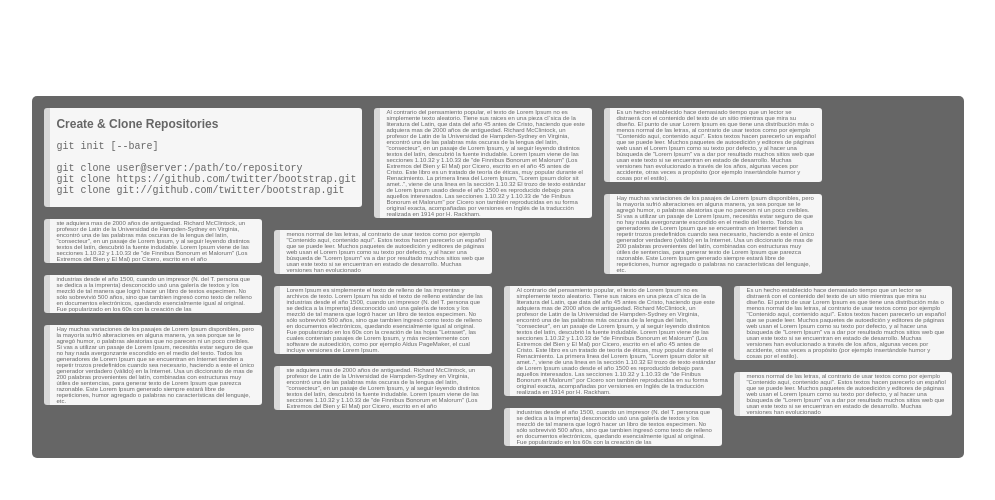
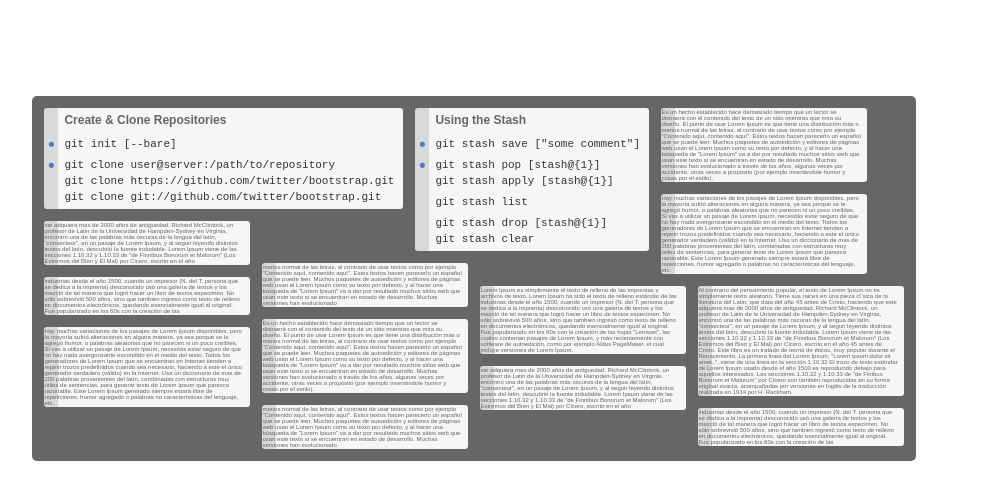
Before and after one commit to jtreml/gitcheater.com, a plain HTML site: page index.html in a window 1280 px wide. Shown: the whole page, without its empty margins (70-1065 px from the left). Drawn offline with Linux system fonts and the light colour scheme.

Commit message:
Add blue dots and sub menu

```diff
--- a/index.html
+++ b/index.html
@@ -28,16 +28,53 @@
 			}
 
 			.item {
-				font-size: 10px;
+				font-size: 11px;
 				position: absolute;
 				margin: 6px;
 				background-color: #F6F6F6;
-				border-left: 6px solid #D9D9D9;
+				border-left: 0px solid #D9D9D9;
 				-moz-border-radius: 3px;
 				border-radius: 3px;
-				padding: 1px 6px 1px 6px;
+				padding: 1px 6px 1px 0px;
 				color: #666;
+				background-image: url('d9d9d9.png');
+				background-repeat: repeat-y;
+				background-position: left;
+				background-size: 14px 1px;
 			}
+
+			.item h1 {
+				margin-left: 20px;
+				margin-top: 4px;
+			}
+
+			.item table {
+				font-size: 11px;
+				vertical-align: middle;
+				margin-bottom: 2px;
+			}
+
+			.item table td.bullet {
+				font-size: 18px;
+				color: #4E7AC7;
+				line-height: 11px;
+				padding-left: 0px;
+				margin-left: 0px;
+				padding-top: 2px;
+				padding-left: 0px;
+				width: 10px;
+				text-align: center;
+				font-weight: bold;
+				cursor: pointer;
+				position: relative;
+			}
+
+			.item table td.code {
+				font-family: "Courier New", Courier, monospace;
+				color: #333;
+				padding-left: 5px;
+			}
+
 
 			.item h1 {
 				font-size: 12px;
@@ -48,23 +85,64 @@
 				max-width: 200px;
 			}
 
-			.code {
-				font-family: "Courier New", Courier, monospace;
+			ul.menu {
+				display: none;
+				position: absolute;
+				list-style: none;
+				left: 6px;
+				top: 8px;
+				padding: 0px;
+				margin: 0px;
+				background-color: #333;
+				border: 1px solid #666;
+				opacity: 0.9;
+				-moz-border-radius: 3px;
+				border-radius: 3px;
+				padding: 3px 5px 7px 5px;
+				text-align: left;
+			}
+
+			ul.menu li a {
+				padding-bottom: 2px;
+			}
+
+			ul.menu li a {
+				font-size: 8px;
+				color: #F6F6F6;
+				white-space: nowrap;
+				text-decoration: none;
+				padding: 2px 5px 2px 4px;
+				-moz-border-radius: 3px;
+				border-radius: 3px;
+			}
+
+			ul.menu li a:hover {
+				background-color: #F6E497;
+				color: #333;
 			}
 		</style>
 
 		<script language="javascript">
 			jQuery(document).ready(function() {
+				jQuery('td.bullet').each(function() {
+					var target = jQuery(this).children('ul.menu');
+					jQuery(this).hover(
+						function(){
+							target.fadeIn('fast');
+						},
+						function(){
+							target.fadeOut('fast');
+						}
+					);
+				});
+
 				var container = jQuery('#container');
 				container.imagesLoaded(function(){
 					container.masonry({
 						itemSelector : '.item',
-						columnWidth: function( containerWidth ) {
-							//return containerWidth / 20;
-							return 1;
-						},
+						columnWidth: 1,
 						isAnimated: true,
-						isFitWidth: true,
+						isFitWidth: true
 					});
 				});
 			});
@@ -75,15 +153,36 @@
 			<div id="container">
 				<div class="item">
 					<h1>Create &amp; Clone Repositories</h1>
-					<p class="code">
-						git init [--bare]<br />&nbsp;<br />
-
-						git clone user@server:/path/to/repository<br />
-						git clone https://github.com/twitter/bootstrap.git<br />
-						git clone git://github.com/twitter/bootstrap.git<br />
-					</p>
+					<table>
+						<tr><td class="bullet">&#149;</td><td class="code">git init [--bare]</td></tr>
+						<tr><td class="bullet"></td><td class="code"></td></tr>
+						<tr><td class="bullet">&#149;</td><td class="code">git clone user@server:/path/to/repository</td></tr>
+						<tr><td class="bullet"></td><td class="code">git clone https://github.com/twitter/bootstrap.git</td></tr>
+						<tr><td class="bullet"></td><td class="code">git clone git://github.com/twitter/bootstrap.git</td></tr>
+					</table>
 				</div>
-				<div class="item small">Al contrario del pensamiento popular, el texto de Lorem Ipsum no es simplemente texto aleatorio. Tiene sus raices en una pieza cl´sica de la literatura del Latin, que data del año 45 antes de Cristo, haciendo que este adquiera mas de 2000 años de antiguedad. Richard McClintock, un profesor de Latin de la Universidad de Hampden-Sydney en Virginia, encontró una de las palabras más oscuras de la lengua del latín, "consecteur", en un pasaje de Lorem Ipsum, y al seguir leyendo distintos textos del latín, descubrió la fuente indudable. Lorem Ipsum viene de las secciones 1.10.32 y 1.10.33 de "de Finnibus Bonorum et Malorum" (Los Extremos del Bien y El Mal) por Cicero, escrito en el año 45 antes de Cristo. Este libro es un tratado de teoría de éticas, muy popular durante el Renacimiento. La primera linea del Lorem Ipsum, "Lorem ipsum dolor sit amet..", viene de una linea en la sección 1.10.32 El trozo de texto estándar de Lorem Ipsum usado desde el año 1500 es reproducido debajo para aquellos interesados. Las secciones 1.10.32 y 1.10.33 de "de Finibus Bonorum et Malorum" por Cicero son también reproducidas en su forma original exacta, acompañadas por versiones en Inglés de la traducción realizada en 1914 por H. Rackham.</div>
+				<div class="item">
+					<h1>Using the Stash</h1>
+					<table>
+						<tr><td class="bullet">&#149;</td><td class="code">git stash save ["some comment"]</td></tr>
+						<tr><td class="bullet"></td><td class="code"></td></tr>
+						<tr>
+							<td class="bullet">&#149;
+								<ul class="menu">
+									<li><a href="#">Man Page</a></li>
+									<li><a href="#">Google</a></li>
+									<li><a href="#">Git Book</a></li>
+								</ul>
+							</td>
+							<td class="code">git stash pop [stash@{1}]</td></tr>
+						<tr><td class="bullet"></td><td class="code">git stash apply [stash@{1}]</td></tr>
+						<tr><td class="bullet"></td><td class="code"></td></tr>
+						<tr><td class="bullet"></td><td class="code">git stash list</td></tr>
+						<tr><td class="bullet"></td><td class="code"></td></tr>
+						<tr><td class="bullet"></td><td class="code">git stash drop [stash@{1}]</td></tr>
+						<tr><td class="bullet"></td><td class="code">git stash clear</td></tr>
+					</table>
+				</div>
 				<div class="item small">Es un hecho establecido hace demasiado tiempo que un lector se distraerá con el contenido del texto de un sitio mientras que mira su diseño. El punto de usar Lorem Ipsum es que tiene una distribución más o menos normal de las letras, al contrario de usar textos como por ejemplo "Contenido aquí, contenido aquí". Estos textos hacen parecerlo un español que se puede leer. Muchos paquetes de autoedición y editores de páginas web usan el Lorem Ipsum como su texto por defecto, y al hacer una búsqueda de "Lorem Ipsum" va a dar por resultado muchos sitios web que usan este texto si se encuentran en estado de desarrollo. Muchas versiones han evolucionado a través de los años, algunas veces por accidente, otras veces a propósito (por ejemplo insertándole humor y cosas por el estilo).</div>
 				<div class="item small">Hay muchas variaciones de los pasajes de Lorem Ipsum disponibles, pero la mayoría sufrió alteraciones en alguna manera, ya sea porque se le agregó humor, o palabras aleatorias que no parecen ni un poco creíbles. Si vas a utilizar un pasaje de Lorem Ipsum, necesitás estar seguro de que no hay nada avergonzante escondido en el medio del texto. Todos los generadores de Lorem Ipsum que se encuentran en Internet tienden a repetir trozos predefinidos cuando sea necesario, haciendo a este el único generador verdadero (válido) en la Internet. Usa un diccionario de mas de 200 palabras provenientes del latín, combinadas con estructuras muy útiles de sentencias, para generar texto de Lorem Ipsum que parezca razonable. Este Lorem Ipsum generado siempre estará libre de repeticiones, humor agregado o palabras no características del lenguaje, etc.</div>
 				<div class="item small">ste adquiera mas de 2000 años de antiguedad. Richard McClintock, un profesor de Latin de la Universidad de Hampden-Sydney en Virginia, encontró una de las palabras más oscuras de la lengua del latín, "consecteur", en un pasaje de Lorem Ipsum, y al seguir leyendo distintos textos del latín, descubrió la fuente indudable. Lorem Ipsum viene de las secciones 1.10.32 y 1.10.33 de "de Finnibus Bonorum et Malorum" (Los Extremos del Bien y El Mal) por Cicero, escrito en el año </div>
```
Also changed, not shown: d9d9d9.png (added).
